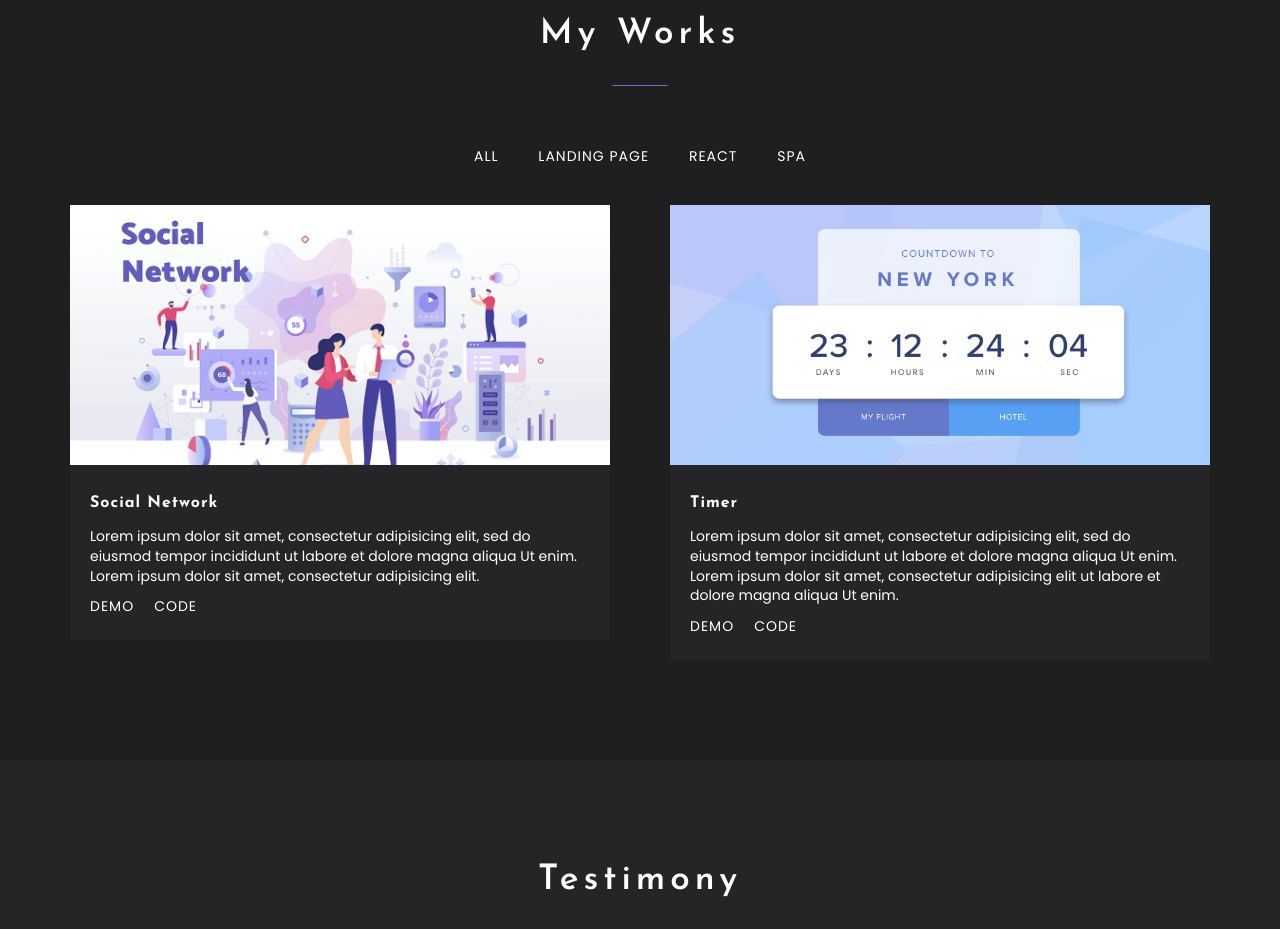
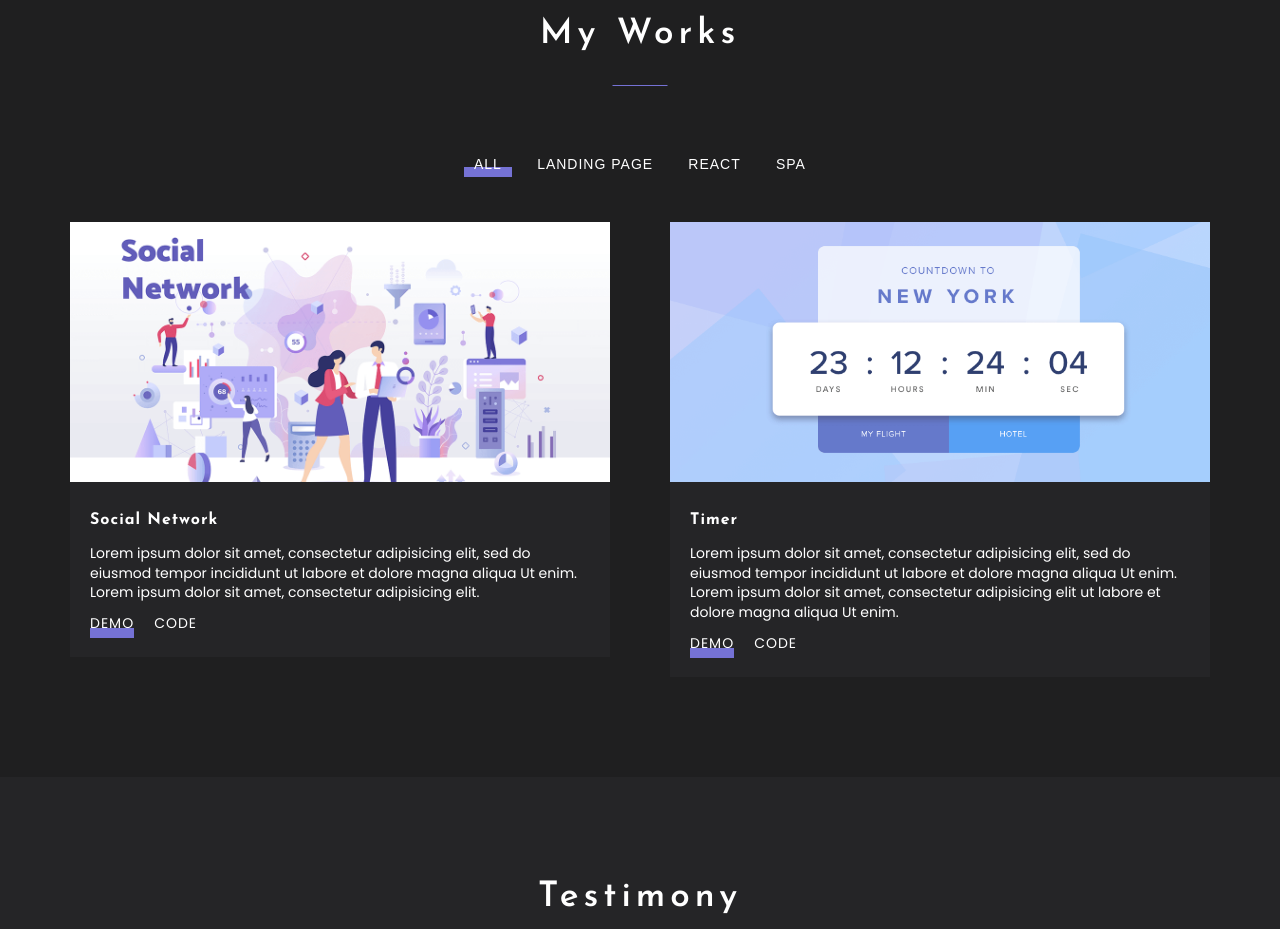
Before and after one commit to AnatoliiRiabyi/portfolio-start-project-main, a React app: page / in a window 1280 px wide. Shown: the part 1880-2809 px from the top of the page. Built offline with nearby package versions, Linux system fonts and the light colour scheme.

Commit message:
Added dynamic Tabs Menu for Works section

```diff
--- a/src/components/Link.ts
+++ b/src/components/Link.ts
@@ -1,7 +1,7 @@
-import styled from "styled-components";
+import styled, {css} from "styled-components";
 import {theme} from "../styles/Theme";
 
-export const TabLink = styled.a`
+export const TabLink = styled.a<{active?: boolean}>`
   font-size: 14px;
   font-weight: 400;
   letter-spacing: 1px;
@@ -28,5 +28,9 @@
     right: 0;
     z-index: -1;
 
+    ${props => props.active  && css<{active?: boolean}>`
+      height: 10px;
+    `}
+
   }
 `
--- a/src/layout/sections/works/Works.tsx
+++ b/src/layout/sections/works/Works.tsx
@@ -1,6 +1,6 @@
-import React from 'react';
+import React, {useState} from 'react';
 import {SectionTitle} from "../../../components/SectionTitle";
-import {TabMenu} from "./tabMenu/TabMenu";
+import {TabMenu, TabsStatusType} from "./tabMenu/TabMenu";
 import {FlexWrapper} from "../../../components/FlexWrapper";
 import {Work} from "./work/Work";
 import socialImg from "../../../assets/images/proj-1.webp"
@@ -9,29 +9,69 @@
 import {S} from "./Works_Styles"
 
 
-const worksItems = ["All", "landing page", "React", "spa"]
+
+const tabsItems: Array<{title: string, status: TabsStatusType}> = [
+    {
+        title: "All",
+        status: "all"
+    },
+    {
+        title: "landing page",
+        status: "landing"
+    },
+    {
+        title: "React",
+        status: "React"
+    },
+    {
+        title: "spa",
+        status: "spa"
+    }
+]
 
 const worksData = [
     {
         title: "Social Network",
         src: socialImg,
-        text: "Lorem ipsum dolor sit amet, consectetur adipisicing elit, sed do eiusmod tempor incididunt ut labore et dolore magna aliqua Ut enim. Lorem ipsum dolor sit amet, consectetur adipisicing elit."
+        text: "Lorem ipsum dolor sit amet, consectetur adipisicing elit, sed do eiusmod tempor incididunt ut labore et dolore magna aliqua Ut enim. Lorem ipsum dolor sit amet, consectetur adipisicing elit.",
+        type: "spa"
     },
     {
         title: "Timer",
         src: timerImg,
-        text: "Lorem ipsum dolor sit amet, consectetur adipisicing elit, sed do eiusmod tempor incididunt ut labore et dolore magna aliqua Ut enim. Lorem ipsum dolor sit amet, consectetur adipisicing elit  ut labore et dolore magna aliqua Ut enim."
+        text: "Lorem ipsum dolor sit amet, consectetur adipisicing elit, sed do eiusmod tempor incididunt ut labore et dolore magna aliqua Ut enim. Lorem ipsum dolor sit amet, consectetur adipisicing elit  ut labore et dolore magna aliqua Ut enim.",
+        type: "React"
     }
 ]
 export const Works: React.FC = () => {
+    const [currentFilterStatus, setCurrentFilterStatus] = useState("all")
+    let filteredWorks = worksData
+
+    if (currentFilterStatus === "landing") {
+        filteredWorks = worksData.filter(work => work.type === "landing")
+    }
+
+    if (currentFilterStatus === "React") {
+        filteredWorks = worksData.filter(work => work.type === "React")
+    }
+    if (currentFilterStatus === "spa") {
+        filteredWorks = worksData.filter(work => work.type === "spa")
+    }
+
+function  changeFilterStatus(value: TabsStatusType) {
+    setCurrentFilterStatus(value)
+}
+
     return (
         <S.Works>
             <Container>
                 <SectionTitle>My Works</SectionTitle>
-                <TabMenu menuItems={worksItems}/>
+                <TabMenu tabsItems={tabsItems}
+                         changeFilterStatus={changeFilterStatus}
+                         currentFilterStatus={currentFilterStatus}/>
                 <FlexWrapper justify={"space-between"} align={"flex-start"} wrap={"wrap"}>
 
-                    {worksData.map((w, index)=> {
+                    {filteredWorks.map((w, index) => {
                         return <Work title={w.title} key={index}
                                      src={w.src}
                                      text={w.text}/>
--- a/src/layout/sections/works/tabMenu/TabMenu.tsx
+++ b/src/layout/sections/works/tabMenu/TabMenu.tsx
@@ -2,16 +2,22 @@
 import styled from "styled-components";
 import {TabLink} from "../../../../components/Link";
 
+export type TabsStatusType = "all" | "landing" | "React" | "spa"
 
+type TabMenuPropsType = {
+    tabsItems: Array<{title: string, status: TabsStatusType}>
+    changeFilterStatus : (value: TabsStatusType) => void
+    currentFilterStatus: string
+}
 
-export const TabMenu = (props: {menuItems: Array<string>}) => {
+export const TabMenu = (props: TabMenuPropsType) => {
     return (
         <StyledTabMenu>
             <ul>
 
-                {props.menuItems.map((item, index)=>{
+                {props.tabsItems.map((item, index)=>{
                     return <ListItem key={index}>
-                        <TabLink href="">{item}</TabLink>
+                        <TabLink active={props.currentFilterStatus === item.status} as={"button"} onClick={()=> {props.changeFilterStatus(item.status)}}>{item.title}</TabLink>
                     </ListItem>
                 })}
 
--- a/src/layout/sections/works/work/Work.tsx
+++ b/src/layout/sections/works/work/Work.tsx
@@ -20,7 +20,7 @@
             <S.Description>
                 <S.Title>{props.title}</S.Title>
                 <S.Text>{props.text}</S.Text>
-                <TabLink href={"#"}>demo</TabLink>
+                <TabLink active href={"#"}>demo</TabLink>
                 <TabLink href={"#"}>Code</TabLink>
             </S.Description>
         </S.Work>
```
